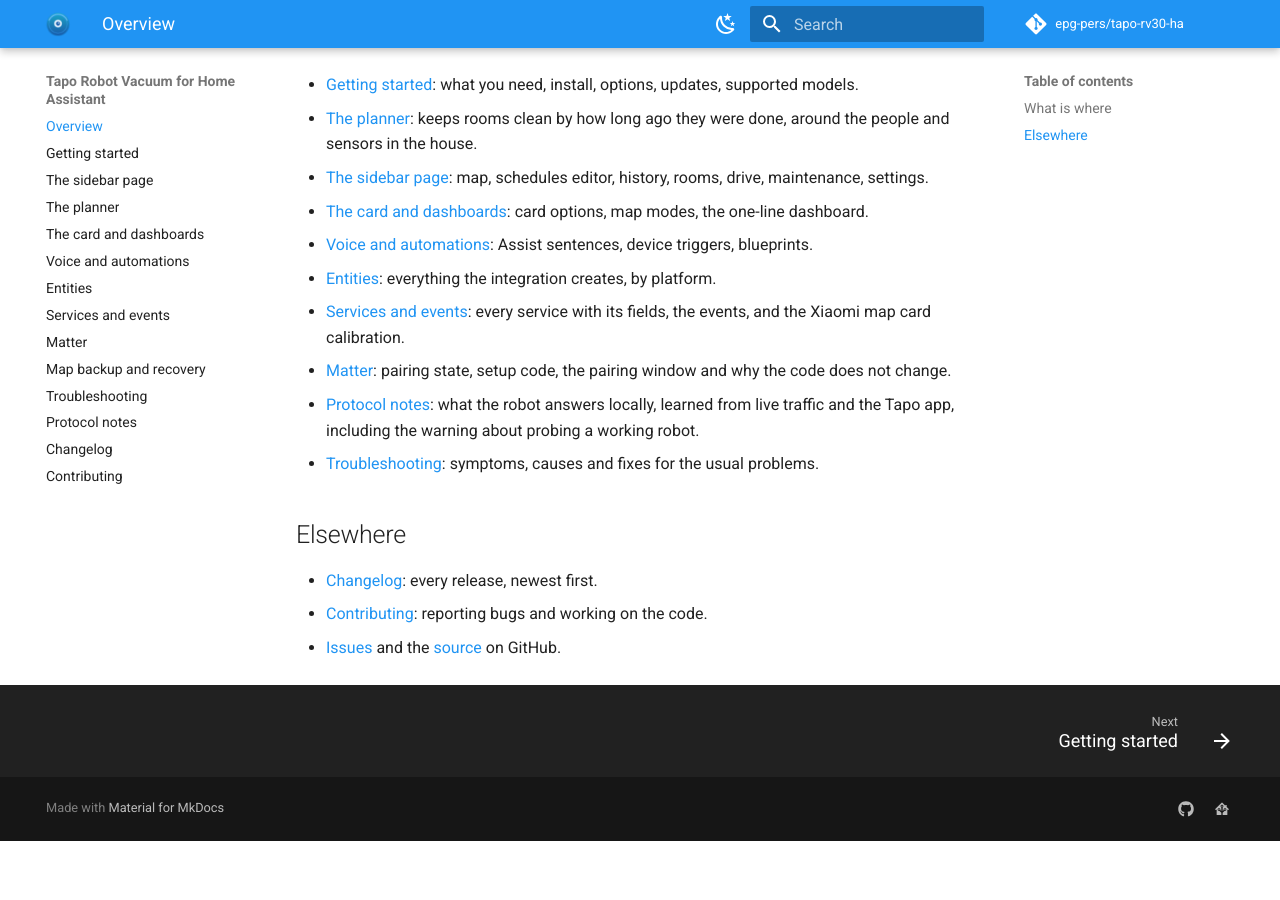
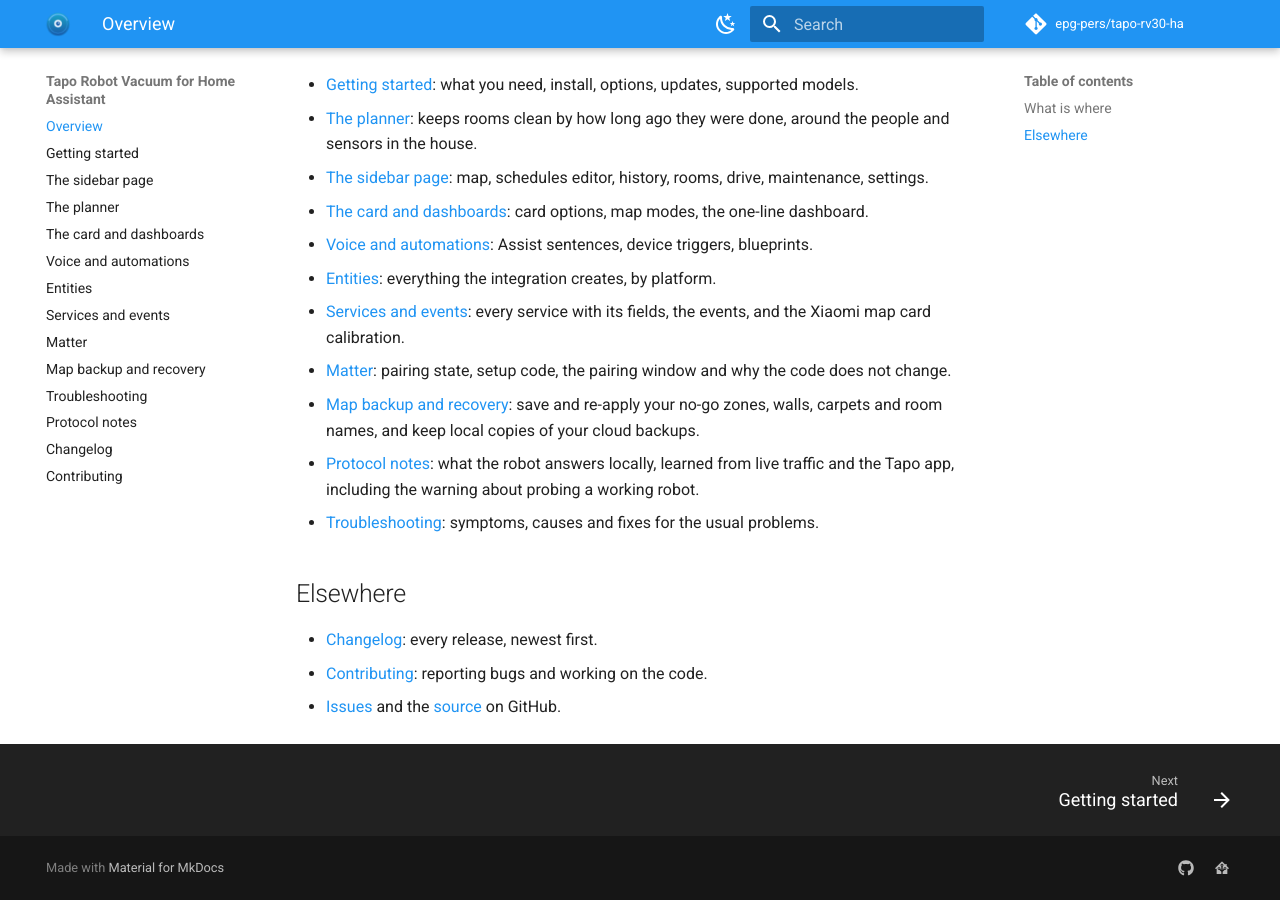
Before and after one commit to epg-pers/tapo-rv30-ha, an MkDocs documentation site: the page built from docs/index.md, in a window 1280 px wide and 900 px high, scrolled down 1306 px. Built offline with MkDocs 1.6.1 and Material for MkDocs 9.7.7, drawn with Linux system fonts in a browser that asks for light colours; comment, search, counter and statistics services are not loaded; before the commit the page ends 2147 px from its top, so only the background shows below that.

Commit message:
docs: surface map backup and recovery in the README and docs index

```diff
--- a/docs/index.md
+++ b/docs/index.md
@@ -30,6 +30,8 @@
   Xiaomi map card calibration.
 - [Matter](matter.md): pairing state, setup code, the pairing window and why the code does
   not change.
+- [Map backup and recovery](map-recovery.md): save and re-apply your no-go zones, walls,
+  carpets and room names, and keep local copies of your cloud backups.
 - [Protocol notes](protocol.md): what the robot answers locally, learned from live traffic
   and the Tapo app, including the warning about probing a working robot.
 - [Troubleshooting](troubleshooting.md): symptoms, causes and fixes for the usual problems.
```
Also changed, not shown: README.md (+1 -0 lines).
